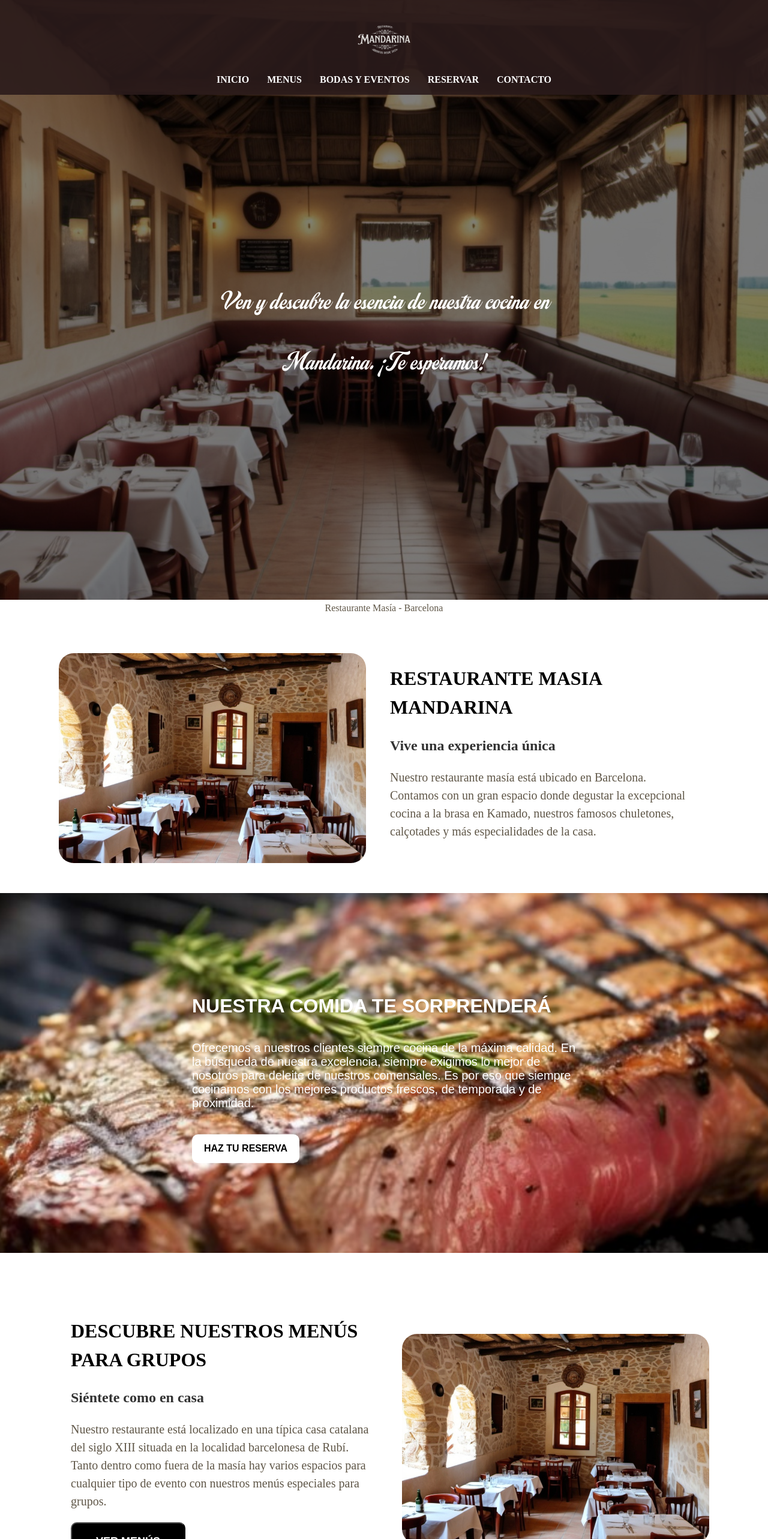
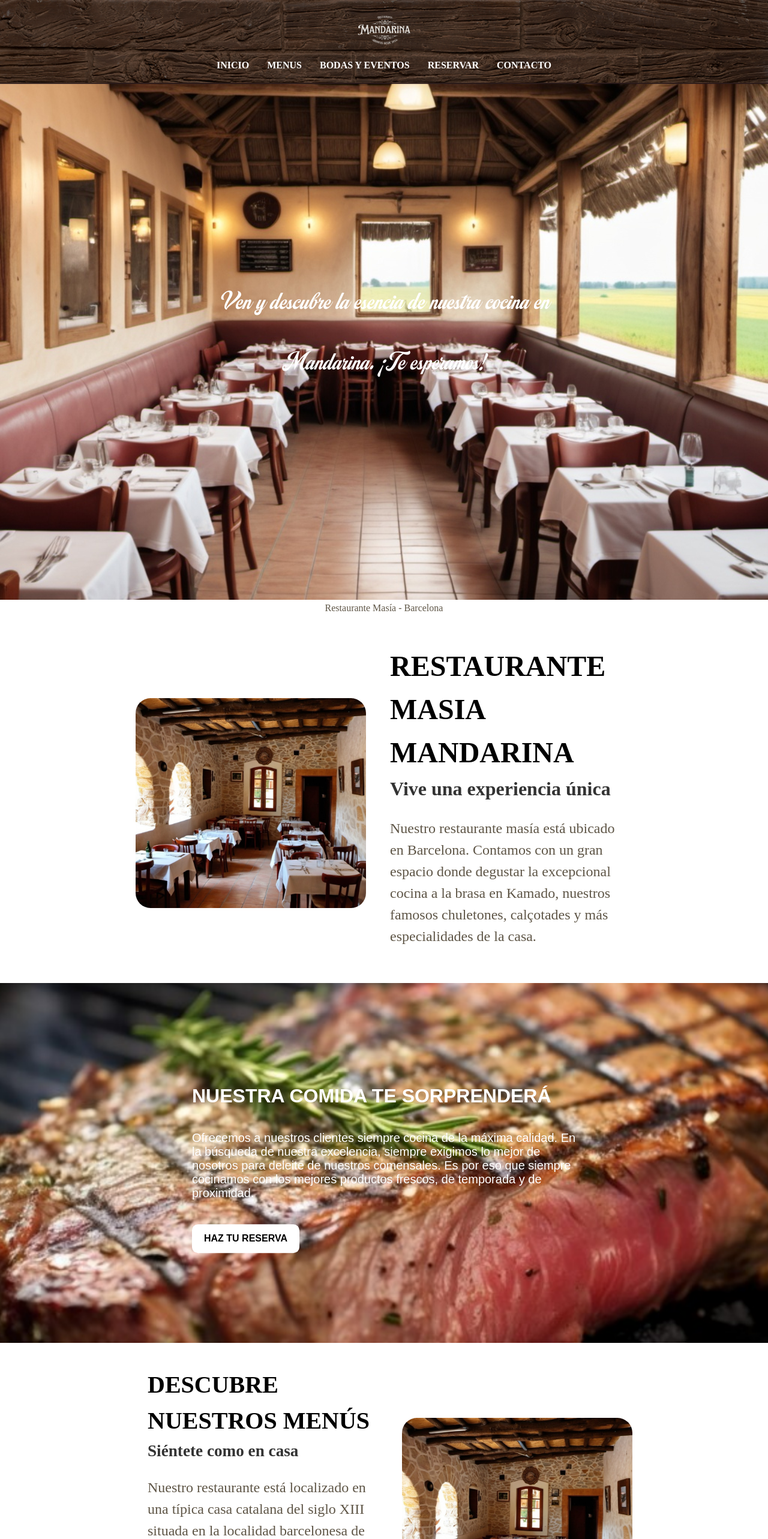
Before and after one commit to itrevixx/WebRestaurante, a React (Vite) app: page / in a window 1280 px wide. Shown: the top 2566 px of the page at 60% size. Built offline with nearby package versions, Linux system fonts and the light colour scheme.

Commit message:
ajustes layout

```diff
--- a/src/components/Layout.css
+++ b/src/components/Layout.css
@@ -1,31 +1,40 @@
 body {
     font-family: 'CampanaScript';
-    /* Nombre que le asignas a la fuente */
     src: url('../../assets/CampanaScript_PERSONAL_USE_ONLY.otf') format('opentype');
     margin: 0;
     font-family: Arial, sans-serif;
     background-color: #f4f4f4;
 }
 
-
 nav {
     display: flex;
     flex-direction: column;
     align-items: center;
-    /* Fondo marrón semi-transparente */
-    background-color: rgba(43, 27, 27, 0.9);
-    padding: 1rem 0;
+    /* Centra horizontalmente */
     position: fixed;
+    width: 100%;
+    z-index: 1000;
+    outline: 2px solid rgba(43, 27, 27, 0.9);
+    background-color: black;
+}
+
+nav::before {
+    content: "";
+    position: absolute;
     top: 0;
     left: 0;
     width: 100%;
-    z-index: 1000;
+    height: 100%;
+    background-image: url(../assets/madera.jpg);
+    background-size: cover;
+    opacity: 0.4;
+    /* Ajusta este valor para la opacidad */
+    z-index: -1;
 }
 
 .logo-container {
     display: flex;
     justify-content: center;
-    margin-bottom: 0.5rem;
 }
 
 .logo {
@@ -35,14 +44,16 @@ nav {
 
 .nav-links {
     display: flex;
-    justify-content: center;
     list-style: none;
     padding: 0;
     margin: 0;
+    justify-content: center;
+    /* Alinea los enlaces en el centro */
 }
 
 .nav-links li {
     margin: 0 15px;
+    margin-bottom: 20px;
 }
 
 nav a {
@@ -59,7 +70,4 @@ main {
     max-width: 100%;
     background-color: white;
     margin: 0 auto;
-    /* margin-top: 150px; */
-    /* Ajuste según la altura del nav para evitar superposición */
-    /* padding: 20px; */
 }
--- a/src/pages/Home/Home.css
+++ b/src/pages/Home/Home.css
@@ -14,7 +14,7 @@ body {
     background-size: cover;
     background-repeat: no-repeat;
     background-position: center;
-    background-color: rgba(0, 0, 0, 0.5);
+    background-color: rgba(0, 0, 0, 0.);
     background-blend-mode: darken;
     text-align: center;
 }
@@ -67,10 +67,11 @@ body {
     align-items: center;
     gap: 20px;
     width: 100%;
+    height: 600px;
 }
 
-.row-img-left img {
-    width: 40%;
+.row-img-left img {         /* ROW con imagen a la izquierda */
+    width: 30%;
     border-radius: 25px;
     height: 350px;
     object-fit: cover;
@@ -78,7 +79,8 @@ body {
 }
 
 .col-right {
-    width: 40%;
+    margin:100px 0px;
+    width: 30%;
     padding: 20px;
     text-align: center;
     color: #5f5647;
@@ -89,19 +91,19 @@ body {
 .col-right h1 {
     color: black;
     text-align: left;
-    font-size: 32px;
-    margin-top: 0;
+    font-size: 3rem;
+    margin: 0;
 }
 
 .col-right h2 {
     text-align: left;
-    font-size: 24px;
-    margin-top: 0;
+    font-size: 2rem;
+    margin: 0;
 }
 
 .col-right p {
     text-align: left;
-    font-size: 20px;
+    font-size: 1.5rem;
 }
 
 
@@ -224,23 +226,20 @@ body {
 .banner-img-kamado .banner-img2 p {
     font-family: Arial, Helvetica, sans-serif;
     font-size: 20px;
-    margin-bottom: 20px;
 }
 
-/* Sección de imagen y contenido alineado a la derecha */
-.row-img-right {
+.row-img-right {            /* ROW con imagen a la derecha */
     display: flex;
     justify-content: center;
     align-items: center;
     gap: 20px;
     width: 100%;
     height: 600px;
-    margin-top: 10px;
-    margin-bottom: 10px;
+    /* margin: 100px 0px; */
 }
 
 .col-left {
-    width: 40%;
+    width: 30%;
     padding: 20px;
     text-align: center;
     color: #5f5647;
@@ -254,19 +253,19 @@ body {
 .col-left h1 {
     color: black;
     text-align: left;
-    font-size: 32px;
-    margin-top: 0;
+    font-size: 2.5rem;
+    margin: 0;
 }
 
 .col-left h2 {
     text-align: left;
-    font-size: 24px;
+    font-size: 1.7rem;
     margin-top: 0;
 }
 
 .col-left p {
     text-align: left;
-    font-size: 20px;
+    font-size: 1.5rem;
     margin: 0;
 }
 
@@ -290,11 +289,10 @@ body {
 }
 
 .row-img-right img {
-    width: 40%;
+    width: 30%;
     border-radius: 25px;
     height: 350px;
     object-fit: cover;
-    margin: 50px 0px;
 }
 
 /* Footer */
@@ -302,23 +300,10 @@ body {
     background-color: #333;
     color: #fff;
     text-align: center;
-    padding: 20px;
+    padding: 10px;
     position: relative;
     bottom: 0;
     font-size: 14px;
-}
-
-.footer p {
-    margin: 5px 0;
-}
-
-.footer a {
-    color: #ffcc00;
-    text-decoration: none;
-}
-
-.footer a:hover {
-    text-decoration: underline;
 }
 
 /* Responsividad */
--- a/src/pages/Home/Home.jsx
+++ b/src/pages/Home/Home.jsx
@@ -63,7 +63,7 @@ const Home = () => {
 
       <div className="row-img-right">
         <div className="col-left">
-          <h1>DESCUBRE NUESTROS MENÚS PARA GRUPOS</h1>
+          <h1>DESCUBRE NUESTROS MENÚS</h1>
           <h2>Siéntete como en casa</h2>
           <p>
             Nuestro restaurante está localizado en una típica casa catalana del
--- a/src/pages/Reserves/Reserves.css
+++ b/src/pages/Reserves/Reserves.css
@@ -5,11 +5,18 @@ body {
     background-repeat: no-repeat;
 }
 
+
 .reserve-container {
+    display: flex;
+    justify-content: center;
+    align-items: center;
+    height: 100vh;
+}
+
+.reserve-form {
     max-width: 400px;
-    /* margin-top: 200px; */
     /* Ancho máximo del contenedor */
-    margin: 200px auto;
+    margin: 0 auto;
     /* Centrar el contenedor */
     padding: 20px;
     /* Espacio interno */
@@ -34,7 +41,7 @@ h2 {
 
 .input-field,
 .select-field {
-    width: 60%;
+    width: 100%;
     /* Ancho completo */
     padding: 10px;
     /* Espacio interno */
@@ -49,7 +56,7 @@ h2 {
 }
 
 .reserve-button {
-    width: 60%;
+    width: 50%;
     /* Ancho completo */
     padding: 10px;
     /* Espacio interno */
--- a/src/pages/Reserves/Reserves.jsx
+++ b/src/pages/Reserves/Reserves.jsx
@@ -48,8 +48,8 @@ const Reserves = () => {
   };
 
   return (
-    <div>
-      <div className="reserve-container">
+    <div className="reserve-container">
+      <div className="reserve-form">
         <h2>Reserva una Mesa</h2>
         <input
           type="text"
```
Also changed, not shown: src/assets/madera.jpg (added).
